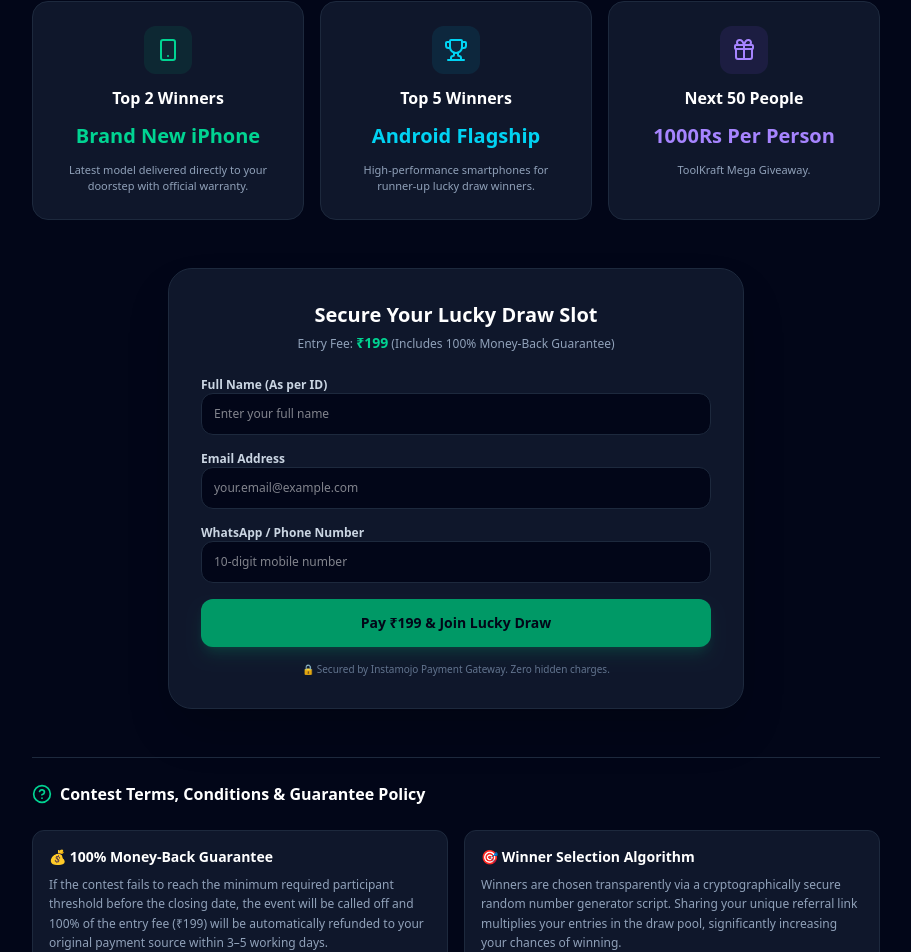
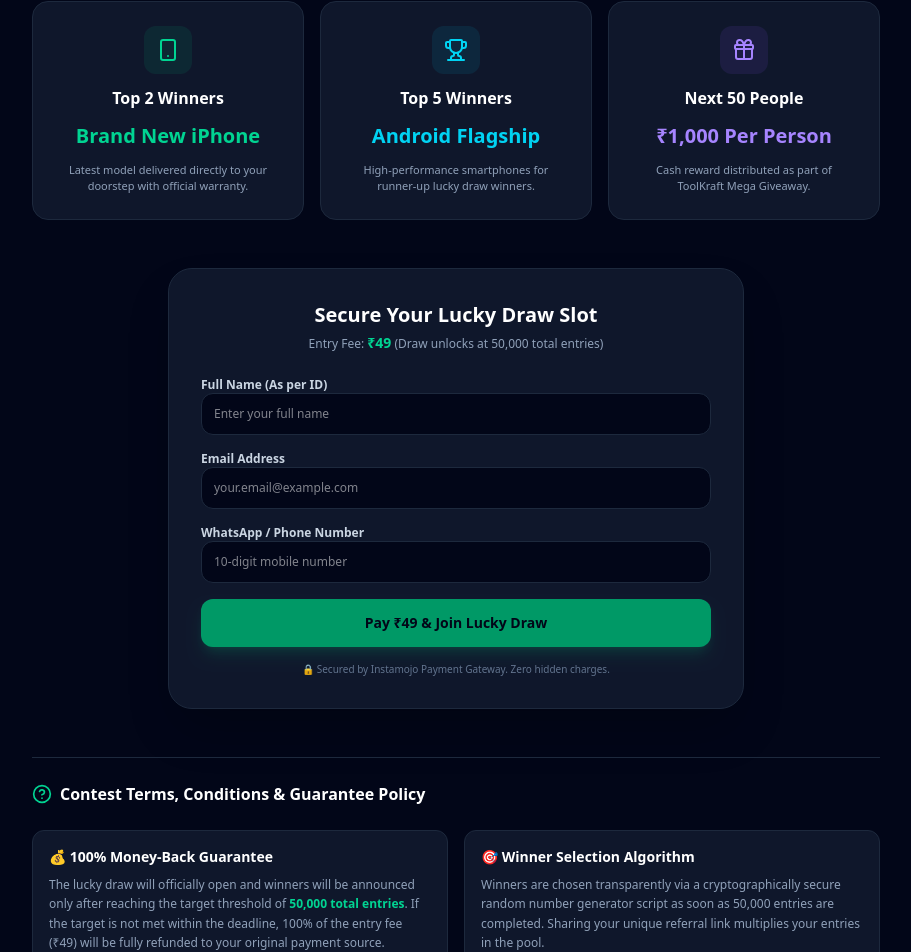
Before and after one commit to atulpatle28/toolnova, a Next.js app: page /contest in a window 1280 px wide. Shown: the part 353-1305 px from the top of the page, without its empty margins (184-1095 px from the left). Built offline with nearby package versions, Linux system fonts and the light colour scheme.

Commit message:
Entry Fee Update & Total Entry Added

```diff
--- a/app/contest/page.tsx
+++ b/app/contest/page.tsx
@@ -24,7 +24,7 @@
   const [successData, setSuccessData] = useState<{ entryId: string; referralCode: string } | null>(null);
   const [copied, setCopied] = useState(false);
 
-  // Aapka naya Instamojo direct payment link yahan set kar diya gaya hai
+  // Instamojo direct payment link
   const INSTAMOJO_PAYMENT_URL = "https://www.instamojo.com/@toolkraft";
 
   const handleSubmit = async (e: React.FormEvent) => {
@@ -78,13 +78,13 @@
         {/* Hero Section */}
         <div className="text-center space-y-4">
           <div className="inline-flex items-center gap-2 bg-emerald-500/10 border border-emerald-500/30 text-emerald-400 px-4 py-1.5 rounded-full text-xs font-bold tracking-wider uppercase">
-            <Sparkles className="w-4 h-4" /> Season 1 Mega Giveaway
+            <Sparkles className="w-4 h-4" /> Season 1 Mega Giveaway (Target: 50,000 Entries)
           </div>
           <h1 className="text-3xl sm:text-5xl font-black tracking-tight text-white">
             Win Brand New <span className="text-transparent bg-clip-text bg-gradient-to-r from-emerald-400 to-cyan-400">iPhone &amp; Android Phones</span>
           </h1>
           <p className="text-xs sm:text-sm text-slate-400 max-w-2xl mx-auto leading-relaxed">
-            Participate in ToolKraft&apos;s verified lucky draw. Secure your slot for just <strong className="text-emerald-400">₹199</strong>. Share your referral link to multiply your winning entries!
+            Participate in ToolKraft&apos;s verified lucky draw. Secure your slot for just <strong className="text-emerald-400">₹49</strong>. The lucky draw will automatically unlock once the milestone of <strong className="text-emerald-400">50,000 total entries</strong> is reached!
           </p>
         </div>
 
@@ -113,8 +113,8 @@
               <Gift className="w-6 h-6" />
             </div>
             <h3 className="text-base font-bold text-white">Next 50 People</h3>
-            <p className="text-xl font-black text-violet-400">1000Rs Per Person</p>
-            <p className="text-[11px] text-slate-400">ToolKraft Mega Giveaway.</p>
+            <p className="text-xl font-black text-violet-400">₹1,000 Per Person</p>
+            <p className="text-[11px] text-slate-400">Cash reward distributed as part of ToolKraft Mega Giveaway.</p>
           </div>
         </div>
 
@@ -178,7 +178,7 @@
               <div className="text-center space-y-1">
                 <h2 className="text-xl font-bold text-white">Secure Your Lucky Draw Slot</h2>
                 <p className="text-xs text-slate-400">
-                  Entry Fee: <span className="text-emerald-400 font-bold text-sm">₹199</span> (Includes 100% Money-Back Guarantee)
+                  Entry Fee: <span className="text-emerald-400 font-bold text-sm">₹49</span> (Draw unlocks at 50,000 total entries)
                 </p>
               </div>
 
@@ -229,7 +229,7 @@
                       <Loader2 className="w-4 h-4 animate-spin" /> Redirecting to Secure Payment...
                     </>
                   ) : (
-                    "Pay ₹199 & Join Lucky Draw"
+                    "Pay ₹49 & Join Lucky Draw"
                   )}
                 </Button>
 
@@ -253,14 +253,14 @@
             <div className="p-4 rounded-xl bg-slate-900 border border-slate-800 space-y-2">
               <h4 className="font-semibold text-white text-sm">💰 100% Money-Back Guarantee</h4>
               <p className="leading-relaxed">
-                If the contest fails to reach the minimum required participant threshold before the closing date, the event will be called off and 100% of the entry fee (₹199) will be automatically refunded to your original payment source within 3–5 working days.
+                The lucky draw will officially open and winners will be announced only after reaching the target threshold of <strong className="text-emerald-400">50,000 total entries</strong>. If the target is not met within the deadline, 100% of the entry fee (₹49) will be fully refunded to your original payment source.
               </p>
             </div>
 
             <div className="p-4 rounded-xl bg-slate-900 border border-slate-800 space-y-2">
               <h4 className="font-semibold text-white text-sm">🎯 Winner Selection Algorithm</h4>
               <p className="leading-relaxed">
-                Winners are chosen transparently via a cryptographically secure random number generator script. Sharing your unique referral link multiplies your entries in the draw pool, significantly increasing your chances of winning.
+                Winners are chosen transparently via a cryptographically secure random number generator script as soon as 50,000 entries are completed. Sharing your unique referral link multiplies your entries in the pool.
               </p>
             </div>
 
```
